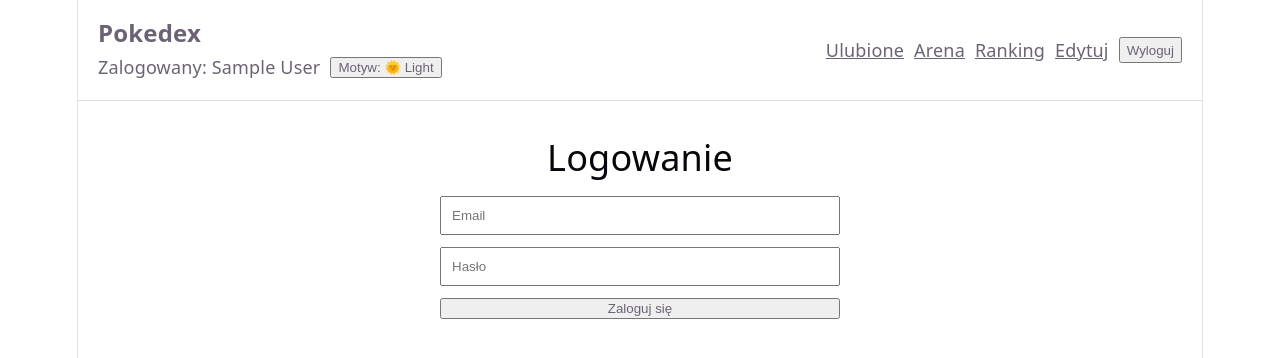
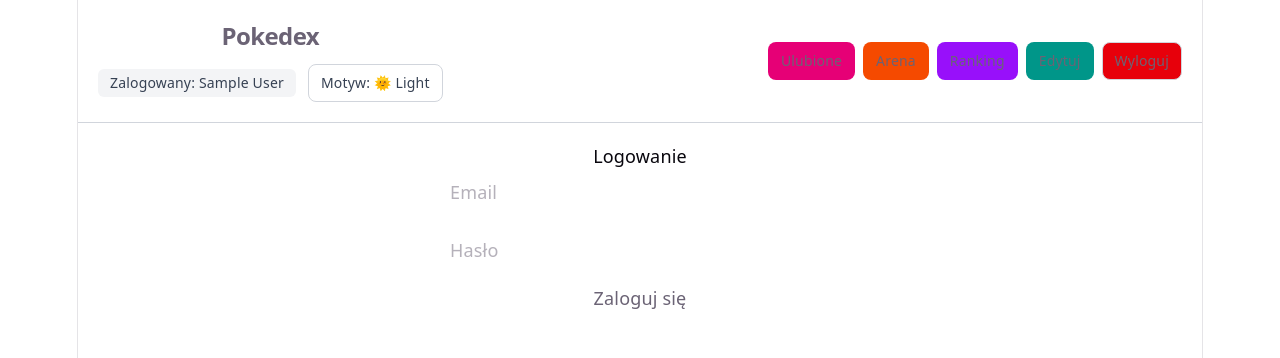
Before and after one commit to KrzysztofAugustyniak1981/pokedex, a React (Vite) app: page /login in a window 1280 px wide. Shown: the top 358 px of the page. Built offline with nearby package versions, Linux system fonts and the light colour scheme; sample sign-in values are in the browser's storage.

Commit message:
add tailwind +navbar

```diff
--- a/db.json
+++ b/db.json
@@ -46,6 +46,16 @@
       "weight": 123,
       "height": 14,
       "base_experience": 6
+    },
+    {
+      "name": "LOL",
+      "weight": 10,
+      "height": 9,
+      "base_experience": 8,
+      "image": "https://raw.githubusercontent.com/PokeAPI/sprites/master/sprites/pokemon/other/official-artwork/163.png",
+      "win": 0,
+      "lose": 0,
+      "id": "9yrgeL8DmV8"
     }
   ],
   "$schema": "./node_modules/json-server/schema.json"
--- a/package.json
+++ b/package.json
@@ -12,7 +12,9 @@
   },
   "dependencies": {
     "@hookform/resolvers": "^5.2.2",
+    "@tailwindcss/vite": "^4.2.2",
     "axios": "^1.14.0",
+    "clsx": "^2.1.1",
     "json-server": "^1.0.0-beta.15",
     "notistack": "^3.0.2",
     "react": "^19.2.4",
@@ -20,6 +22,7 @@
     "react-hook-form": "^7.72.1",
     "react-router-dom": "^7.13.2",
     "styled-components": "^6.3.12",
+    "tailwindcss": "^4.2.2",
     "zod": "^4.3.6"
   },
   "devDependencies": {
--- a/src/components/shared/Navbar.jsx
+++ b/src/components/shared/Navbar.jsx
@@ -1,5 +1,6 @@
 import { Link, useNavigate } from "react-router-dom";
 import { useContext } from "react";
+import clsx from "clsx";
 import { useAuth } from "../../context/AuthContext";
 import { ThemeContext } from "../../context/ThemeContext";
 
@@ -16,53 +17,40 @@ const Navbar = () => {
     navigate("/");
   };
 
+  const linkClass = clsx(
+    "rounded-lg px-3 py-2 text-sm font-medium transition hover:opacity-80",
+    "border border-transparent hover:border-gray-300 dark:hover:border-gray-600"
+  );
+
+  const buttonClass = clsx(
+    "rounded-lg px-3 py-2 text-sm font-medium transition",
+    "border border-gray-300 dark:border-gray-600",
+    "hover:bg-gray-100 dark:hover:bg-gray-800"
+  );
+
   return (
-    <nav
-      style={{
-        display: "flex",
-        justifyContent: "space-between",
-        alignItems: "center",
-        padding: "20px",
-        borderBottom: "1px solid #ddd",
-        flexWrap: "wrap",
-        gap: "16px",
-      }}
-    >
-      <div
-        style={{
-          display: "flex",
-          flexDirection: "column",
-          alignItems: "flex-start",
-          gap: "8px",
-        }}
-      >
+    <nav className="flex flex-col gap-4 border-b border-gray-300 px-5 py-5 md:flex-row md:items-center md:justify-between dark:border-gray-700">
+      <div className="flex flex-col gap-3">
         <Link
           to="/"
-          style={{
-            fontSize: "24px",
-            fontWeight: "bold",
-            textDecoration: "none",
-            color: "inherit",
-          }}
+          className="text-2xl font-bold tracking-tight text-gray-900 dark:text-gray-100"
         >
           Pokedex
         </Link>
 
         {user && (
-          <div
-            style={{
-              display: "flex",
-              alignItems: "center",
-              gap: "10px",
-              flexWrap: "wrap",
-            }}
-          >
-            <span>Zalogowany: {user.name}</span>
+          <div className="flex flex-wrap items-center gap-3 text-sm text-gray-700 dark:text-gray-300">
+            <span className="rounded-md bg-gray-100 px-3 py-1 dark:bg-gray-800">
+              Zalogowany: {user.name}
+            </span>
 
             <button
               onClick={toggleTheme}
               disabled={!toggleTheme}
-              style={{ cursor: toggleTheme ? "pointer" : "not-allowed" }}
+              className={clsx(
+                buttonClass,
+                !toggleTheme && "cursor-not-allowed opacity-50"
+              )}
             >
               Motyw: {theme === "light" ? "🌞 Light" : "🌙 Dark"}
             </button>
@@ -70,19 +58,80 @@ const Navbar = () => {
         )}
       </div>
 
-      <div style={{ display: "flex", gap: "10px", flexWrap: "wrap" }}>
+      <div className="flex flex-wrap gap-2">
         {!user ? (
           <>
-            <Link to="/login">Login</Link>
-            <Link to="/register">Register</Link>
+            <Link
+              to="/login"
+              className={clsx(
+                linkClass,
+                "bg-blue-600 text-white hover:bg-blue-700"
+              )}
+            >
+              Login
+            </Link>
+
+            <Link
+              to="/register"
+              className={clsx(
+                linkClass,
+                "bg-green-600 text-white hover:bg-green-700"
+              )}
+            >
+              Register
+            </Link>
           </>
         ) : (
           <>
-            <Link to="/favorites">Ulubione</Link>
-            <Link to="/arena">Arena</Link>
-            <Link to="/ranking">Ranking</Link>
-            <Link to="/edit">Edytuj</Link>
-            <button onClick={handleLogout}>Wyloguj</button>
+            <Link
+              to="/favorites"
+              className={clsx(
+                linkClass,
+                "bg-pink-600 text-white hover:bg-pink-700"
+              )}
+            >
+              Ulubione
+            </Link>
+
+            <Link
+              to="/arena"
+              className={clsx(
+                linkClass,
+                "bg-orange-600 text-white hover:bg-orange-700"
+              )}
+            >
+              Arena
+            </Link>
+
+            <Link
+              to="/ranking"
+              className={clsx(
+                linkClass,
+                "bg-purple-600 text-white hover:bg-purple-700"
+              )}
+            >
+              Ranking
+            </Link>
+
+            <Link
+              to="/edit"
+              className={clsx(
+                linkClass,
+                "bg-teal-600 text-white hover:bg-teal-700"
+              )}
+            >
+              Edytuj
+            </Link>
+
+            <button
+              onClick={handleLogout}
+              className={clsx(
+                buttonClass,
+                "bg-red-600 text-white hover:bg-red-700"
+              )}
+            >
+              Wyloguj
+            </button>
           </>
         )}
       </div>
--- a/src/components/shared/PokemonCard.jsx
+++ b/src/components/shared/PokemonCard.jsx
@@ -1,7 +1,9 @@
 import { useNavigate } from "react-router-dom";
+import { useAuth } from "../../context/AuthContext";
 
 const PokemonCard = ({ pokemon }) => {
   const navigate = useNavigate();
+  const { user } = useAuth();
 
   const image =
     pokemon.sprites?.other?.["official-artwork"]?.front_default ||
@@ -9,31 +11,43 @@ const PokemonCard = ({ pokemon }) => {
     pokemon.image;
 
   const name = pokemon.name;
+  const pokemonId = pokemon.pokemonId || pokemon.id;
+  const wins = pokemon.win || 0;
+  const loses = pokemon.lose || 0;
+  const hasBattleStats = wins > 0 || loses > 0;
 
   return (
     <div
-      onClick={() => navigate(`/pokemon/${pokemon.pokemonId || pokemon.id}`)}
+      onClick={() => navigate(`/pokemon/${pokemonId}`)}
       style={{
-        border: "1px solid gray",
-        padding: "10px",
+        border: "1px solid var(--border)",
+        padding: "12px",
         textAlign: "center",
         cursor: "pointer",
-        background: "#f5f5f5",
-        transition: "transform 0.2s",
+        background: "var(--bg)",
+        transition: "transform 0.2s ease, box-shadow 0.2s ease",
         borderRadius: "12px",
+        boxShadow: "var(--shadow)",
       }}
-      onMouseEnter={(e) => (e.currentTarget.style.transform = "scale(1.05)")}
-      onMouseLeave={(e) => (e.currentTarget.style.transform = "scale(1)")}
+      onMouseEnter={(e) => {
+        e.currentTarget.style.transform = "scale(1.05)";
+      }}
+      onMouseLeave={(e) => {
+        e.currentTarget.style.transform = "scale(1)";
+      }}
     >
-      <h3>{name}</h3>
+      <h3 style={{ marginTop: 0, marginBottom: "10px" }}>
+        {name?.toUpperCase()}
+      </h3>
 
       <div
         style={{
           width: "100%",
-          height: "120px",
+          height: "140px",
           display: "flex",
           alignItems: "center",
           justifyContent: "center",
+          marginBottom: "10px",
         }}
       >
         <img
@@ -47,8 +61,26 @@ const PokemonCard = ({ pokemon }) => {
         />
       </div>
 
-      <p>XP: {pokemon.base_experience}</p>
-      <p>Waga: {pokemon.weight}</p>
+      <div
+        style={{
+          display: "grid",
+          gap: "6px",
+          fontSize: "14px",
+          textAlign: "left",
+        }}
+      >
+        <p>ID: {pokemonId}</p>
+        <p>XP: {pokemon.base_experience ?? 0}</p>
+        <p>Waga: {pokemon.weight ?? 0}</p>
+        <p>Wzrost: {pokemon.height ?? 0}</p>
+
+        {user && hasBattleStats && (
+          <>
+            <p>Wygrane: {wins}</p>
+            <p>Przegrane: {loses}</p>
+          </>
+        )}
+      </div>
     </div>
   );
 };
--- a/src/components/subpages/home/Home.jsx
+++ b/src/components/subpages/home/Home.jsx
@@ -17,7 +17,7 @@ const Home = () => {
       try {
         const customPokemons = await getCustomPokemons();
 
-        const merged = pokemons.map((pokemon) => {
+        const mergedApiPokemons = pokemons.map((pokemon) => {
           const edited = customPokemons.find(
             (custom) => custom.pokemonId === pokemon.id
           );
@@ -28,13 +28,27 @@ const Home = () => {
               weight: edited.weight,
               height: edited.height,
               base_experience: edited.base_experience,
+              win: edited.win ?? pokemon.win ?? 0,
+              lose: edited.lose ?? pokemon.lose ?? 0,
             };
           }
 
-          return pokemon;
+          return {
+            ...pokemon,
+            win: pokemon.win ?? 0,
+            lose: pokemon.lose ?? 0,
+          };
         });
 
-        setDisplayPokemons(merged);
+        const createdPokemons = customPokemons
+          .filter((custom) => !custom.pokemonId)
+          .map((custom) => ({
+            ...custom,
+            win: custom.win ?? 0,
+            lose: custom.lose ?? 0,
+          }));
+
+        setDisplayPokemons([...mergedApiPokemons, ...createdPokemons]);
       } catch (err) {
         console.error("Błąd ładowania customPokemons:", err);
         setDisplayPokemons(pokemons);
@@ -85,7 +99,7 @@ const Home = () => {
         }}
       >
         {paginatedPokemons.map((pokemon) => (
-          <PokemonCard key={pokemon.id} pokemon={pokemon} />
+          <PokemonCard key={pokemon.pokemonId || pokemon.id} pokemon={pokemon} />
         ))}
       </div>
 
--- a/src/hooks/usePokemon.js
+++ b/src/hooks/usePokemon.js
@@ -3,19 +3,29 @@ import { getPokemonById } from "../services/pokemonService";
 
 const usePokemon = (id) => {
   const [pokemon, setPokemon] = useState(null);
-    const [loading, setLoading] = useState(true);
+  const [loading, setLoading] = useState(Boolean(id));
 
   useEffect(() => {
+    if (!id) {
+      setPokemon(null);
+      setLoading(false);
+      return;
+    }
+
     const fetchPokemon = async () => {
+      setLoading(true);
+
       try {
         const data = await getPokemonById(id);
         setPokemon(data);
       } catch (err) {
         console.error("Błąd pobierania pokemona 1szt:", err);
+        setPokemon(null);
       } finally {
         setLoading(false);
       }
     };
+
     fetchPokemon();
   }, [id]);
 
--- a/src/index.css
+++ b/src/index.css
@@ -1,3 +1,6 @@
+@import "tailwindcss";
+
+
 :root {
   --text: #6b6375;
   --text-h: #08060d;
--- a/vite.config.js
+++ b/vite.config.js
@@ -1,11 +1,11 @@
 import { defineConfig } from 'vite'
 import react, { reactCompilerPreset } from '@vitejs/plugin-react'
-import babel from '@rolldown/plugin-babel'
+import tailwindcss from "@tailwindcss/vite";
 
 // https://vite.dev/config/
 export default defineConfig({
   plugins: [
     react(),
-    babel({ presets: [reactCompilerPreset()] })
+    tailwindcss(),
   ],
 })
```
Also changed, not shown: src/components/subpages/pokemon/PokemonDetails.jsx (+66 -21 lines), 1 other file (tests, documents, lock files or other folders). Lines whose indentation alone changed are shown as unchanged.
